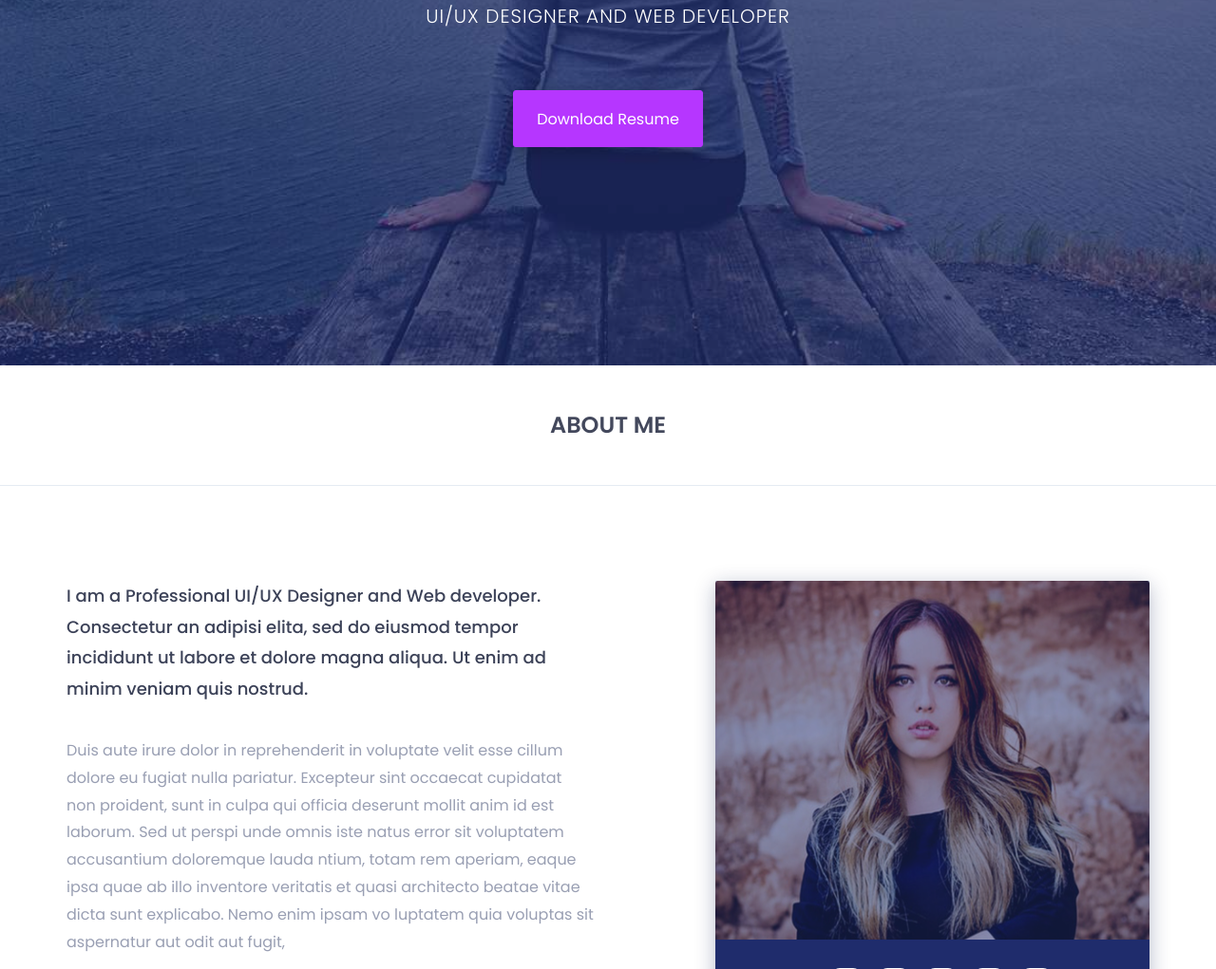
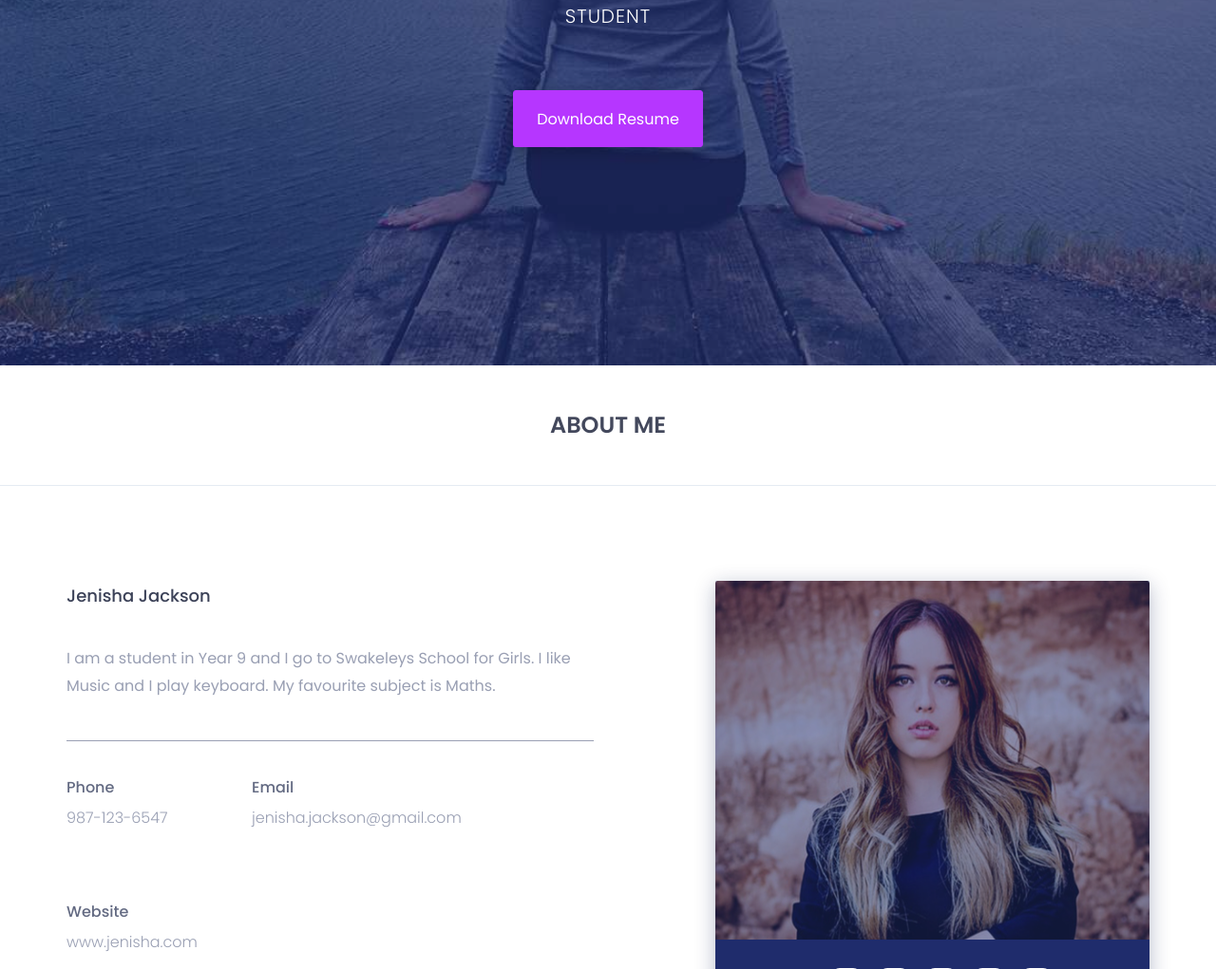
Before and after one commit to JenishaJ9/Repository, a plain HTML site: page index.html in a window 1280 px wide. Shown: the part 505-1526 px from the top of the page at 95% size. Drawn offline with nearby package versions, Linux system fonts and the light colour scheme.

Commit message:
Template

```diff
--- a/index.html
+++ b/index.html
@@ -70,7 +70,7 @@
 			                <button type="button" class="navbar-toggle" data-toggle="collapse" data-target="#navbar-menu">
 			                    <i class="fa fa-bars"></i>
 			                </button>
-			                <a class="navbar-brand" href="index.html">browny</a>
+			                <a class="navbar-brand" href="index.html">jenisha</a>
 			            </div><!--/.navbar-header-->
 			            <!-- End Header Navigation -->
 
@@ -103,8 +103,8 @@
 				<div class="row">
 					<div class="col-md-12 text-center">
 						<div class="header-text">
-							<h2>hi <span>,</span> i am <br> browny <br> star <span>.</span>   </h2>
-							<p>ui/ux designer and web developer</p>
+							<h2>Hi <span>,</span> i am <br> Jenisha <br> Jackson <span>.</span>   </h2>
+							<p>student</p>
 							<a href="assets/download/browney.txt" download>download resume</a>
 						</div><!--/.header-text-->
 					</div><!--/.col-->
@@ -125,11 +125,11 @@
 						<div class="col-sm-6">
 							<div class="single-about-txt">
 								<h3>
-									I am a Professional UI/UX Designer and Web developer. Consectetur an adipisi elita, sed do eiusmod tempor incididunt ut labore et dolore magna aliqua. Ut enim ad minim veniam quis nostrud.
+									Jenisha Jackson
 								</h3>
 								<p>
-									Duis aute irure dolor in reprehenderit in voluptate velit esse cillum dolore eu fugiat nulla pariatur. Excepteur sint occaecat cupidatat non proident, sunt in culpa qui officia deserunt mollit anim id est laborum. Sed ut perspi unde omnis iste natus error sit voluptatem accusantium doloremque lauda ntium, totam rem aperiam, eaque ipsa quae ab illo inventore veritatis et quasi architecto beatae vitae dicta sunt explicabo. Nemo enim ipsam vo luptatem quia voluptas sit aspernatur aut odit aut fugit,
-								</p>
+								I am a student in Year 9 and I go to Swakeleys School for Girls. I like Music and I play keyboard. My favourite subject is Maths.
+                                </p>
 								<div class="row">
 									<div class="col-sm-4">
 										<div class="single-about-add-info">
@@ -140,13 +140,13 @@
 									<div class="col-sm-4">
 										<div class="single-about-add-info">
 											<h3>email</h3>
-											<p>browny@info.com</p>
+											<p>jenisha.jackson@gmail.com</p>
 										</div>
 									</div>
-									<div class="col-sm-4">
+									<div class="col-sm-5">
 										<div class="single-about-add-info">
 											<h3>website</h3>
-											<p>www.brownsine.com</p>
+											<p>www.jenisha.com</p>
 										</div>
 									</div>
 								</div>
```
Also changed, not shown: 1 other file.
